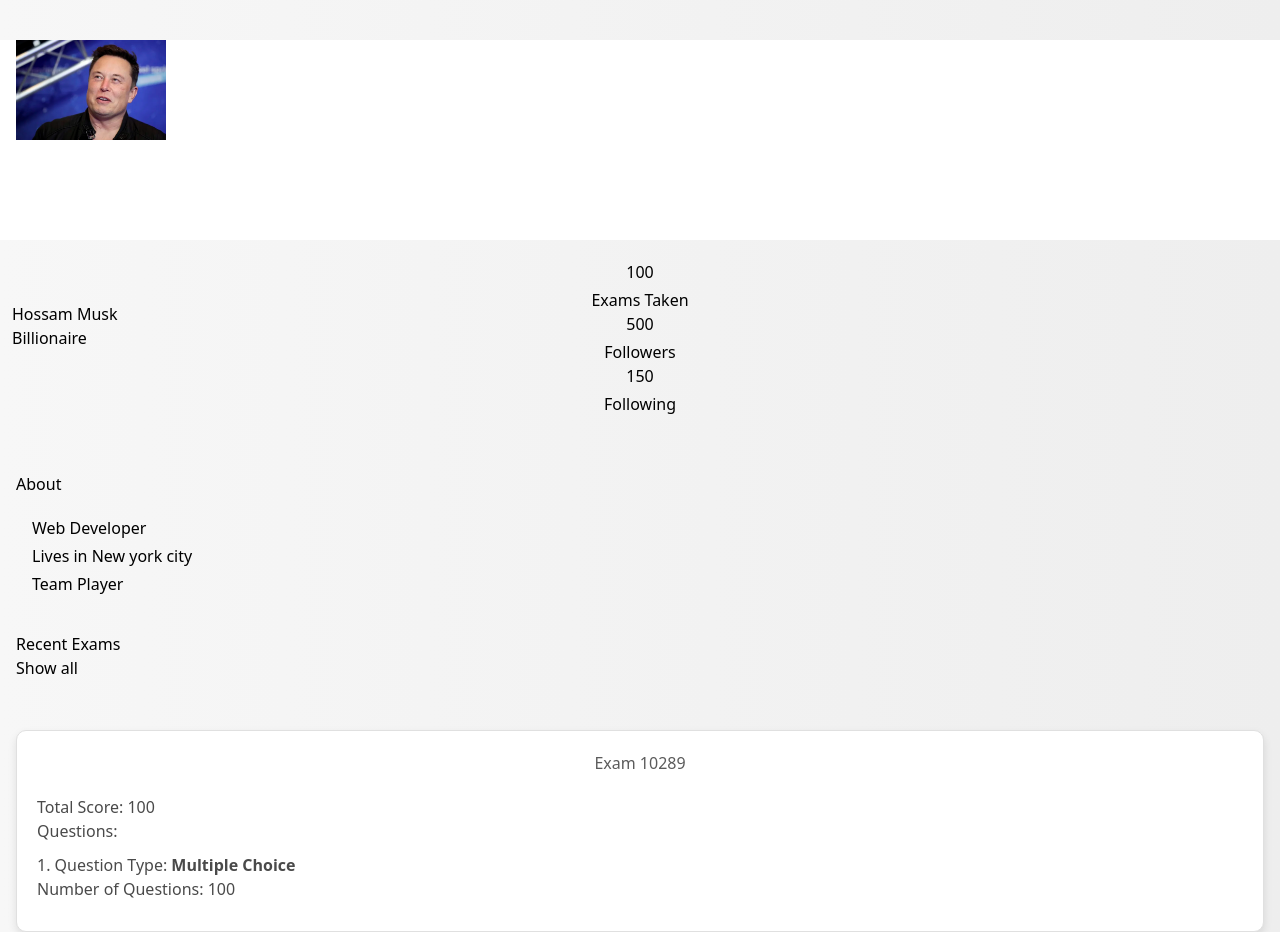
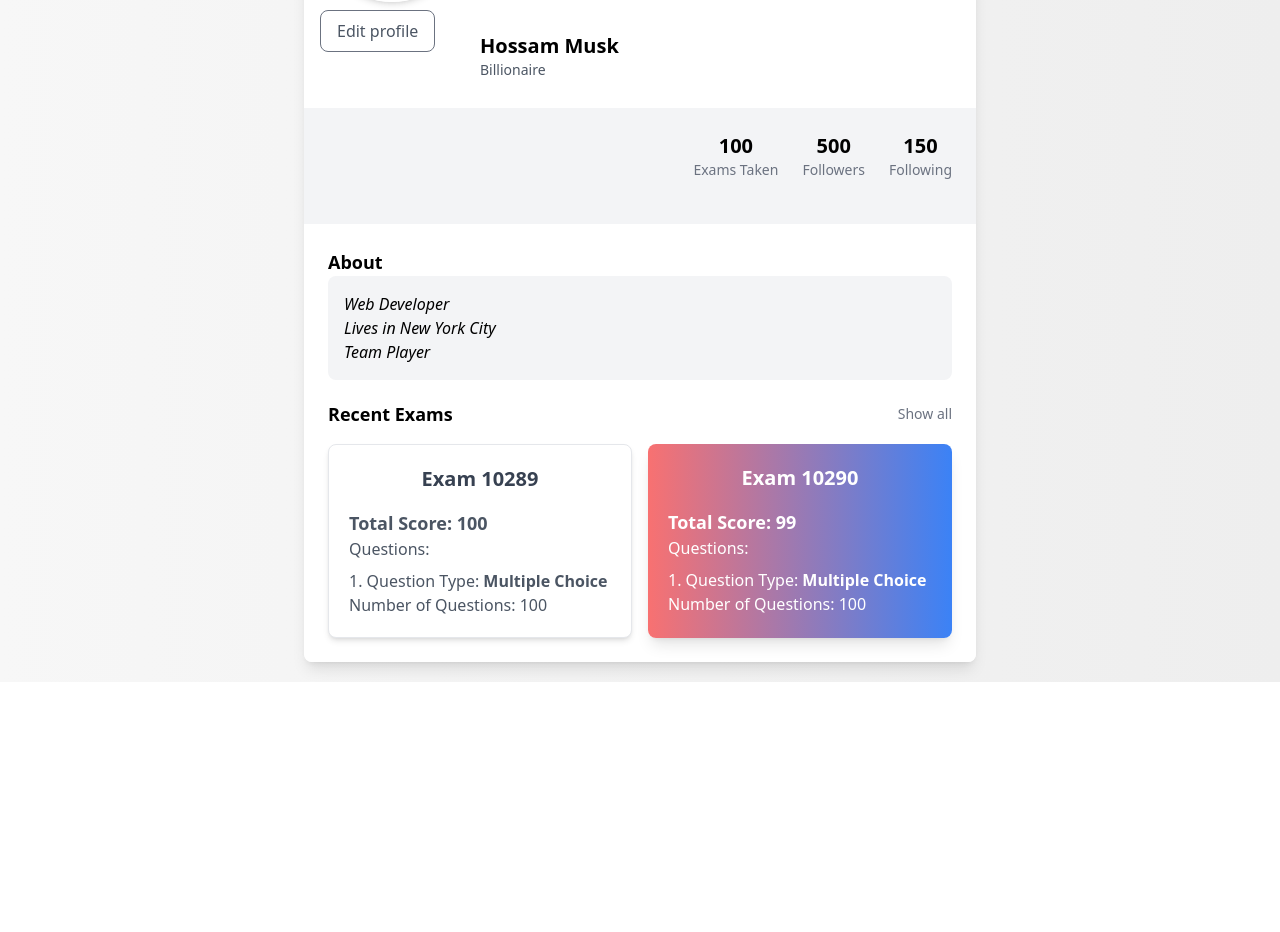
Before and after one commit to Mohamed5828/Quizme, a React (Vite) app in the folder frontend/: page /profile in a window 1280 px wide. Shown: the part 120-1052 px from the top of the page. After the commit the page ends 802 px from the top, so only its background shows below. Built offline with nearby package versions, Linux system fonts and the light colour scheme.

Commit message:
fixed the cors and webcam works fine

```diff
--- a/frontend/src/App.tsx
+++ b/frontend/src/App.tsx
@@ -8,6 +8,7 @@ import Login from "./components/authentication/Login.tsx";
 import Profile from "./components/authentication/Profile.tsx";
 import { UserProvider } from "./components/UserContext.tsx";
 import RegisterForm from "./components/authentication/Register.tsx";
+import WebcamMonitorWrapper from "./components/Wrappers/WebcamMonitorWrapper.tsx";
 
 const App: React.FC = () => {
   //   React.useEffect(() => {
@@ -24,7 +25,14 @@ const App: React.FC = () => {
           <Route path="/register" element={<RegisterForm />} />
           <Route path="/" element={<RegisterForm />} />
           <Route path="/create-exam" Component={ExamCreationForm} />
-          <Route path="/all-questions" Component={AllQuestionsPage} />
+          <Route
+            path="/all-questions"
+            element={
+              <WebcamMonitorWrapper>
+                <AllQuestionsPage />
+              </WebcamMonitorWrapper>
+            }
+          />
           <Route path="/question-bank" Component={QuestionBank} />
         </Routes>
       </Router>
--- a/frontend/src/components/UserContext.tsx
+++ b/frontend/src/components/UserContext.tsx
@@ -1,4 +1,3 @@
-import axios, { AxiosInstance } from "axios";
 import {
   createContext,
   ReactNode,
@@ -17,7 +16,6 @@ interface UserContextType {
   accessToken: string | null;
   refreshToken: string | null;
   user: User | null;
-  axiosInstance: AxiosInstance;
   setUserData: (
     user: User | null,
     accessToken: string | null,
@@ -34,25 +32,6 @@ export const UserProvider: React.FC<{ children: ReactNode }> = ({
   const [user, setUser] = useState<User | null>(null);
   const [accessToken, setAccessToken] = useState<string | null>(null);
   const [refreshToken, setRefreshToken] = useState<string | null>(null);
-
-  const axiosInstance = axios.create({
-    baseURL: "http://127.0.0.1:8000/api",
-    withCredentials: true,
-  });
-
-  // Add a request interceptor to include the access token if available
-  axiosInstance.interceptors.request.use(
-    (config) => {
-      if (accessToken) {
-        config.headers.Authorization = `Bearer ${accessToken}`;
-        console.log("Access token added to the request:", accessToken);
-      } else {
-        console.log("No access token found, proceeding without credentials.");
-      }
-      return config;
-    },
-    (error) => Promise.reject(error)
-  );
 
   useEffect(() => {
     const storedAccessToken = localStorage.getItem("accessToken");
@@ -135,7 +114,6 @@ export const UserProvider: React.FC<{ children: ReactNode }> = ({
         accessToken,
         refreshToken,
         user,
-        axiosInstance,
         setUserData,
         refreshAccessToken,
       }}
--- a/frontend/src/components/Viewers/QuestionBank.tsx
+++ b/frontend/src/components/Viewers/QuestionBank.tsx
@@ -5,7 +5,6 @@ import QuestionsStep from "../FormSubComponents/Exam/QuestionsStep";
 import { useFetchData } from "../../hooks/useFetchData";
 import postData from "../../utils/postData";
 import AddToExamDropdown from "../QuestionComponents/AddToExamDropdown";
-import { useUserContext } from "../UserContext";
 
 interface Question {
   id: string;
@@ -34,8 +33,8 @@ const QuestionBank: React.FC = () => {
   const [editingQuestion, setEditingQuestion] = useState<Question | null>(null);
   const { data, loading, error, refetch } = useFetchData<{
     questions: Question[];
-  }>("/v1/questionbank");
-  const { data: examsData } = useFetchData<{ exams: Exam[] }>("/v1/exam/list");
+  }>("/v1/questionbank/");
+  const { data: examsData } = useFetchData<{ exams: Exam[] }>("/v1/exam/list/");
 
   useEffect(() => {
     if (data?.questions) {
@@ -45,7 +44,7 @@ const QuestionBank: React.FC = () => {
 
   const onSubmit = useCallback(
     async (formData: FormData) => {
-      const response = await postData("/v1/questionbank", formData);
+      const response = await postData("/v1/questionbank/", formData);
       if (!response.error) {
         console.log("Submission successful:", response.resData);
         refetch();
@@ -64,7 +63,7 @@ const QuestionBank: React.FC = () => {
 
   const handleDelete = async (questionId: string) => {
     const response = await postData(
-      `/v1/questionbank/${questionId}/delete`,
+      `/v1/questionbank/${questionId}/delete/`,
       {}
     );
     if (!response.error) {
@@ -81,8 +80,8 @@ const QuestionBank: React.FC = () => {
     isAdding: boolean
   ) => {
     const endpoint = isAdding
-      ? "/v1/exam/add-question"
-      : "/v1/exam/remove-question";
+      ? "/v1/exam/add-question/"
+      : "/v1/exam/remove-question/";
     const response = await postData(endpoint, { questionId, examId });
     if (!response.error) {
       console.log(
--- a/frontend/src/components/authentication/Profile.tsx
+++ b/frontend/src/components/authentication/Profile.tsx
@@ -2,146 +2,104 @@ import React from "react";
 import "font-awesome/css/font-awesome.min.css";
 import "../../styles/profile.css";
 import elon from "../../images/elon.png";
-import UserData from "../useUserContext";
 
 const Profile: React.FC = () => {
   // const { user, accessToken } = UserData();  uncheck these if u want to add user data !!!
   return (
-    <section className="h-100 gradient-custom-6">
-      <div className="container py-5 h-100">
-        <div className="row d-flex justify-content-center">
-          <div className="col col-lg-9 col-xl-8">
-            <div className="card">
-              <div
-                className="rounded-top text-white d-flex flex-row"
-                style={{ backgroundColor: "#FFFFFF", height: "200px" }}
-              >
-                <div
-                  className="ms-4 mt-5 d-flex flex-column"
-                  style={{ width: "150px" }}
-                >
+    <section className="min-h-screen gradient-custom-6">
+      <div className="container py-5 min-h-screen">
+        <div className="flex justify-center">
+          <div className="w-full max-w-2xl">
+            <div className="bg-white shadow-lg rounded-lg overflow-hidden">
+              <div className="bg-white h-52 flex items-end p-4">
+                <div className="relative -top-10">
                   <img
                     src={elon}
-                    alt="Generic placeholder"
-                    className="img-fluid img-thumbnail mt-4 mb-2"
-                    style={{ width: "150px", zIndex: 1 }}
+                    alt="Profile"
+                    className="w-36 h-36 rounded-full border-4 border-white shadow-md"
                   />
-                  <button
-                    type="button"
-                    className="btn btn-outline-dark text-body"
-                    style={{ zIndex: 1 }}
-                  >
+                  <button className="mt-2 px-4 py-2 bg-transparent border border-gray-500 text-gray-600 rounded-lg hover:bg-gray-200">
                     Edit profile
                   </button>
                 </div>
-                <div className="ms-3" style={{ marginTop: "130px" }}>
-                  <h5 style={{ color: "black" }}>Hossam Musk</h5>
-                  <p style={{ color: "black" }}>Billionaire</p>
+                <div className="ml-4 mb-3">
+                  <h5 className="text-xl font-semibold text-black">
+                    Hossam Musk
+                  </h5>
+                  <p className="text-sm text-gray-600">Billionaire</p>
                 </div>
               </div>
-              <div className="p-4 text-black bg-body-tertiary">
-                <div className="d-flex justify-content-end text-center py-1 text-body">
+
+              <div className="p-6 bg-gray-100">
+                <div className="flex justify-end text-center space-x-6">
                   <div>
-                    <p className="mb-1 h5">100</p>
-                    <p className="small text-muted mb-0">Exams Taken</p>
-                  </div>
-                  <div className="px-3">
-                    <p className="mb-1 h5">500</p>
-                    <p className="small text-muted mb-0">Followers</p>
+                    <p className="text-xl font-semibold">100</p>
+                    <p className="text-sm text-gray-500">Exams Taken</p>
                   </div>
                   <div>
-                    <p className="mb-1 h5">150</p>
-                    <p className="small text-muted mb-0">Following</p>
+                    <p className="text-xl font-semibold">500</p>
+                    <p className="text-sm text-gray-500">Followers</p>
                   </div>
-                </div>
-              </div>
-              <div className="card-body p-4 text-black">
-                <div className="mb-5 text-body">
-                  <p className="lead fw-normal mb-1">About</p>
-                  <div className="p-4 bg-body-tertiary">
-                    <p className="font-italic mb-1">Web Developer</p>
-                    <p className="font-italic mb-1">Lives in New york city</p>
-                    <p className="font-italic mb-0">Team Player</p>
-                  </div>
-                </div>
-                <div className="d-flex justify-content-between align-items-center mb-4 text-body">
-                  <p className="lead fw-normal mb-0">Recent Exams</p>
-                  <p className="mb-0">
-                    <a href="#!" className="text-muted">
-                      Show all
-                    </a>
-                  </p>
-                </div>
-                <div className="row g-2">
-                  <div className="col mb-2">
-                    <div
-                      className="score-card"
-                      style={{
-                        margin: "50px auto",
-                        padding: "20px",
-                        borderRadius: "10px",
-                        boxShadow: "0 4px 8px rgba(0, 0, 0, 0.1)",
-                        backgroundColor: "#FFFFFF",
-                        border: "1px solid #E0E0E0",
-                        color: "#333333",
-                      }}
-                    >
-                      <h1
-                        className="score-header"
-                        style={{
-                          textAlign: "center",
-                          marginBottom: "20px",
-                          color: "#5B5B5B",
-                        }}
-                      >
-                        Exam 10289
-                      </h1>
-                      <h3 style={{ color: "#4A4A4A" }}>
-                        Total Score: <span id="totalScore">100</span>
-                      </h3>
-                      <h4 style={{ color: "#4A4A4A" }}>Questions:</h4>
-                      <div className="question" style={{ margin: "10px 0" }}>
-                        <p style={{ color: "#4A4A4A" }}>
-                          1. Question Type: <strong>Multiple Choice</strong>
-                        </p>
-                        <p style={{ color: "#4A4A4A" }}>
-                          Number of Questions: <span id="score1">100</span>
-                        </p>
+                  <div>
+                    <p className="text-xl font-semibold">150</p>
+                    <p className="text-sm text-gray-500">Following</p>
                   </div>
                 </div>
               </div>
 
-                  <div className="col">
-                    <div
-                      className="score-card"
-                      style={{
-                        margin: "50px auto",
-                        padding: "20px",
-                        borderRadius: "10px",
-                        boxShadow: "0 4px 8px rgba(0, 0, 0, 0.2)",
-                        background: "linear-gradient(135deg, #FF6F61, #6A82FB)",
-                        color: "white",
-                      }}
+              <div className="p-6 bg-white">
+                <div className="mb-5">
+                  <p className="text-lg font-semibold">About</p>
+                  <div className="p-4 bg-gray-100 rounded-lg">
+                    <p className="italic">Web Developer</p>
+                    <p className="italic">Lives in New York City</p>
+                    <p className="italic">Team Player</p>
+                  </div>
+                </div>
+
+                <div className="flex justify-between items-center mb-4">
+                  <p className="text-lg font-semibold">Recent Exams</p>
+                  <a
+                    href="#!"
+                    className="text-sm text-gray-500 hover:underline"
                   >
-                      <h1
-                        className="score-header"
-                        style={{ textAlign: "center", marginBottom: "20px" }}
-                      >
+                    Show all
+                  </a>
+                </div>
+
+                <div className="grid grid-cols-1 sm:grid-cols-2 gap-4">
+                  <div className="p-5 bg-white rounded-lg shadow-md border border-gray-200">
+                    <h1 className="text-center text-xl font-semibold text-gray-700 mb-4">
+                      Exam 10289
+                    </h1>
+                    <h3 className="text-lg font-semibold text-gray-600">
+                      Total Score: <span id="totalScore">100</span>
+                    </h3>
+                    <h4 className="text-md font-medium text-gray-600">
+                      Questions:
+                    </h4>
+                    <p className="mt-2 text-gray-600">
+                      1. Question Type: <strong>Multiple Choice</strong>
+                    </p>
+                    <p className="text-gray-600">
+                      Number of Questions: <span id="score1">100</span>
+                    </p>
+                  </div>
+
+                  <div className="p-5 bg-gradient-to-r from-red-400 to-blue-500 rounded-lg shadow-lg text-white">
+                    <h1 className="text-center text-xl font-semibold mb-4">
                       Exam 10290
                     </h1>
-                      <h3>
+                    <h3 className="text-lg font-semibold">
                       Total Score: <span id="totalScore">99</span>
                     </h3>
-                      <h4>Questions:</h4>
-                      <div className="question" style={{ margin: "10px 0" }}>
-                        <p>
+                    <h4 className="text-md font-medium">Questions:</h4>
+                    <p className="mt-2">
                       1. Question Type: <strong>Multiple Choice</strong>
                     </p>
                     <p>
-                          Number of Questions <span id="score1">100</span>
+                      Number of Questions: <span id="score1">100</span>
                     </p>
-                      </div>
-                    </div>
                   </div>
                 </div>
               </div>
--- a/frontend/src/hooks/useFetchData.ts
+++ b/frontend/src/hooks/useFetchData.ts
@@ -2,6 +2,7 @@ import { AxiosError, isAxiosError } from "axios";
 import { useState, useEffect, useCallback } from "react";
 // import { axiosInstance } from "../utils/axiosInstance";
 import { useUserContext } from "../components/UserContext";
+import axiosInstance from "../utils/axiosInstance";
 
 interface UseFetchDataResponse<T> {
   data: T | null;
@@ -15,7 +16,7 @@ export function useFetchData<T>(url: string): UseFetchDataResponse<T> {
   const [loading, setLoading] = useState<boolean>(true);
   const [error, setError] = useState<AxiosError | null>(null);
 
-  const { refreshAccessToken, axiosInstance } = useUserContext();
+  const { refreshAccessToken } = useUserContext();
 
   const fetchData = useCallback(async () => {
     setLoading(true);
--- a/frontend/src/utils/axiosInstance.ts
+++ b/frontend/src/utils/axiosInstance.ts
@@ -1,34 +1,61 @@
-// import axios from "axios";
-// import { createContext, useContext } from "react";
+import axios from "axios";
 
-// // Create a context for the user data
-// const UserContext = createContext<{
-//   accessToken: string | null;
-//   refreshAccessToken: () => Promise<void>;
-// }>({
-//   accessToken: null,
-//   refreshAccessToken: async () => {},
-// });
+// Create an Axios instance
+const axiosInstance = axios.create({
+  baseURL: "http://127.0.0.1:8000/api",
+  withCredentials: true,
+});
 
-// // Custom hook to use the UserContext
-// export const useUserContext = () => useContext(UserContext);
+// Interceptor to add access token to headers
+axiosInstance.interceptors.request.use(
+  (config) => {
+    const accessToken = localStorage.getItem("accessToken");
+    if (accessToken) {
+      config.headers.Authorization = `Bearer ${accessToken}`;
+    }
+    return config;
+  },
+  (error) => Promise.reject(error)
+);
 
-// export const axiosInstance = axios.create({
-//   baseURL: "http://127.0.0.1:8000/api",
-//   withCredentials: true,
-// });
+// Response interceptor to handle token refresh
+axiosInstance.interceptors.response.use(
+  (response) => response, // Return response if no error
+  async (error) => {
+    const originalRequest = error.config;
+    const refreshToken = localStorage.getItem("refreshToken");
 
-// // Add a request interceptor to include the access token if available
-// axiosInstance.interceptors.request.use(
-//   (config) => {
-//     const { accessToken } = useUserContext();
-//     if (accessToken) {
-//       config.headers.Authorization = `Bearer ${accessToken}`;
-//       console.log("Access token added to the request:", accessToken);
-//     } else {
-//       console.log("No access token found, proceeding without credentials.");
-//     }
-//     return config;
-//   },
-//   (error) => Promise.reject(error)
-// );
+    // If token expired and there's a refresh token, try refreshing the token
+    if (
+      error.response?.status === 401 &&
+      refreshToken &&
+      !originalRequest._retry
+    ) {
+      originalRequest._retry = true;
+
+      try {
+        const { data } = await axios.post(
+          "/api/v1/auth/token/refresh",
+          { refreshToken },
+          { headers: { "Content-Type": "application/json" } }
+        );
+
+        localStorage.setItem("accessToken", data.accessToken);
+
+        // Retry the original request with new token
+        originalRequest.headers.Authorization = `Bearer ${data.accessToken}`;
+        return axiosInstance(originalRequest);
+      } catch (refreshError) {
+        console.error("Refresh token failed:", refreshError);
+        // Handle token refresh failure (e.g., force logout)
+        localStorage.removeItem("accessToken");
+        localStorage.removeItem("refreshToken");
+        localStorage.removeItem("user");
+        window.location.href = "/login"; // Redirect to login
+      }
+    }
+    return Promise.reject(error);
+  }
+);
+
+export default axiosInstance;
--- a/frontend/src/utils/postData.ts
+++ b/frontend/src/utils/postData.ts
@@ -1,5 +1,6 @@
 import { AxiosError, isAxiosError, AxiosRequestConfig } from "axios";
 import { useUserContext } from "../components/UserContext";
+import axiosInstance from "./axiosInstance";
 
 interface PostDataResponse<T> {
   resData: T | null;
@@ -12,7 +13,7 @@ async function postData<T>(
   data: any,
   headers: Record<string, string> = {}
 ): Promise<PostDataResponse<T>> {
-  const { refreshAccessToken, axiosInstance } = useUserContext();
+  const { refreshAccessToken } = useUserContext();
   let loading = true;
   let error: AxiosError | null = null;
   let resData: T | null = null;
```
Lines whose indentation alone changed are shown as unchanged.
